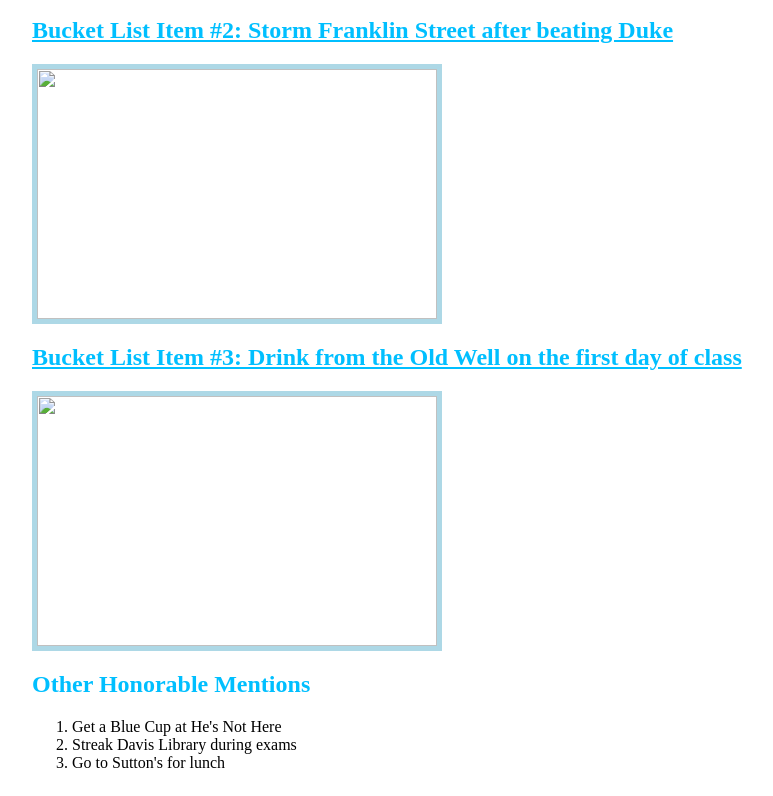
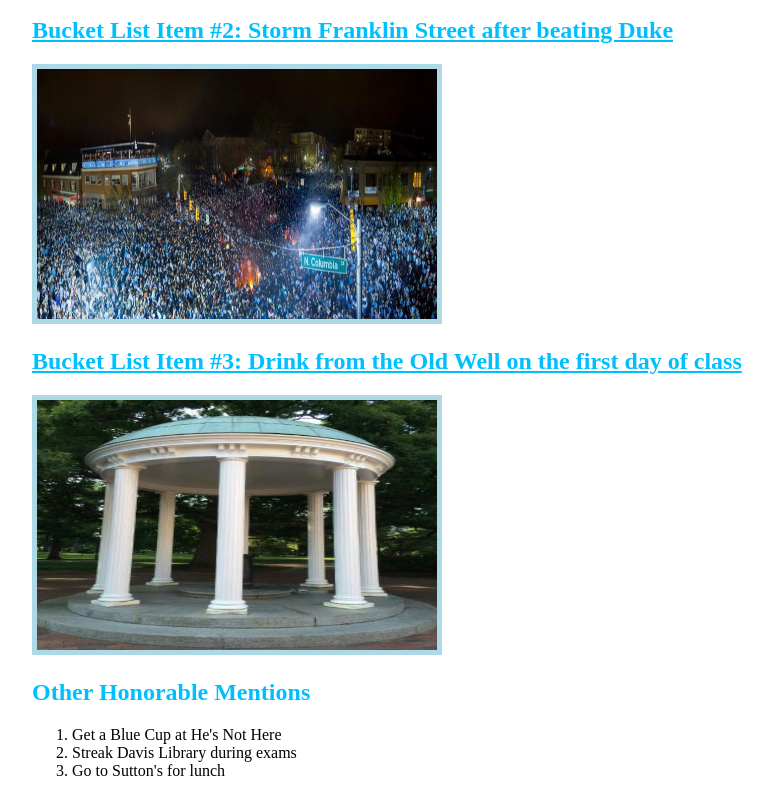
Before and after one commit to lindsayshuford/lindsayshuford, a plain HTML site: page index.html in a window 1280 px wide. Shown: the part 501-1297 px from the top of the page, without its empty margins (26-799 px from the left). Drawn offline with Linux system fonts and the light colour scheme.

Commit message:
Update index.html

```diff
--- a/index.html
+++ b/index.html
@@ -17,19 +17,19 @@
 
 				<div>
 					<h2><a href="https://en.wikipedia.org/wiki/Kenan_Memorial_Stadium">Bucket List Item #1: Watch the sunrise in Kenan Stadium</a></h2>
-					<img src=“old-well.jpg”>
+					<img src=“kenan.jpg”>
 				</div>
 
 
 				<div>
 					<h2><a href="https://www.newsobserver.com/sports/college/acc/unc/article142255324.html">Bucket List Item #2: Storm Franklin Street after beating Duke</a></h2>
-				  <img src="media/franklin.jpg">
+				  <img src="franklin.jpg">
 				</div>
 
 
 				<div>
 	        <h2><a href="https://en.wikipedia.org/wiki/Old_Well">Bucket List Item #3: Drink from the Old Well on the first day of class</a></h2>
-					<img src="media/old-well.jpg">
+					<img src="old-well.jpg">
 				</div>
 
 
```
